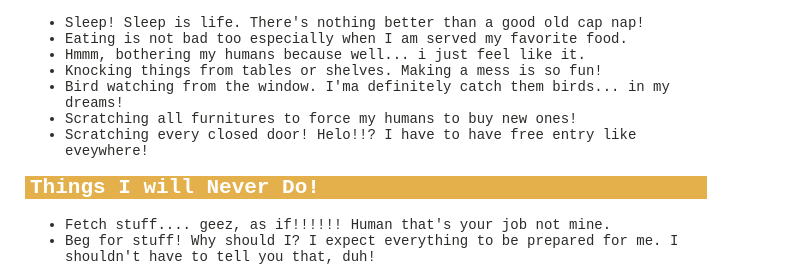
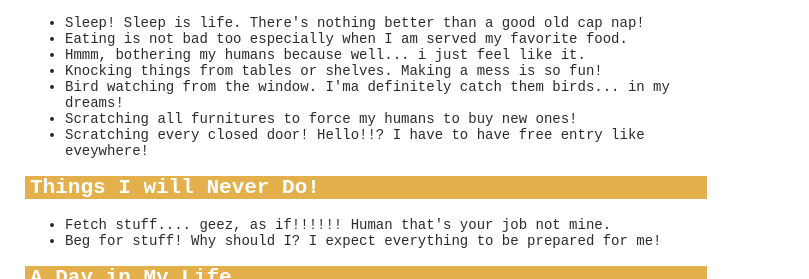
Before and after one commit to anmyla/anmyla.github.io, a plain HTML site: page index.html in a window 1280 px wide. Shown: the part 514-793 px from the top of the page, 0-809 px from the left. Drawn offline with Linux system fonts and the light colour scheme; grey boxes are pictures that could not be loaded.

Commit message:
Update index.html

```diff
--- a/index.html
+++ b/index.html
@@ -55,12 +55,12 @@
                         <li>Knocking things from tables or shelves. Making a mess is so fun!</li>
                         <li>Bird watching from the window. I'ma definitely catch them birds... in my dreams! </li>
                         <li>Scratching all furnitures to force my humans to buy new ones!</li>
-                        <li>Scratching every closed door! Helo!!? I have to have free entry like eveywhere!</li>
+                        <li>Scratching every closed door! Hello!!? I have to have free entry like eveywhere!</li>
                         </ul>
                         <h2>Things I will Never Do!</h2>
                         <ul>
                         <li>Fetch stuff.... geez, as if!!!!!! Human that's your job not mine.</li>
-                        <li>Beg for stuff! Why should I? I expect everything to be prepared for me. I shouldn't have to tell you that, duh! </li>
+                        <li>Beg for stuff! Why should I? I expect everything to be prepared for me! </li>
                         </ul>
                 </div>
 
```
